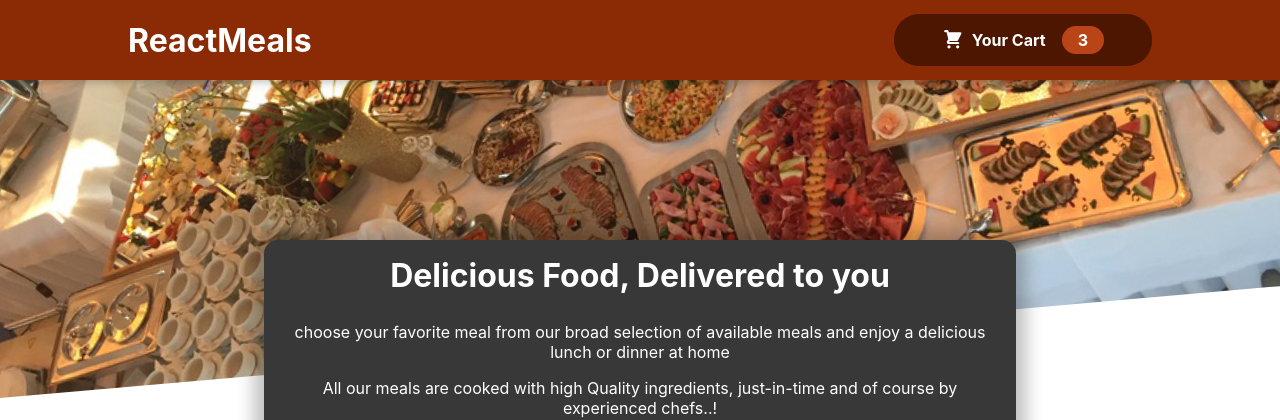
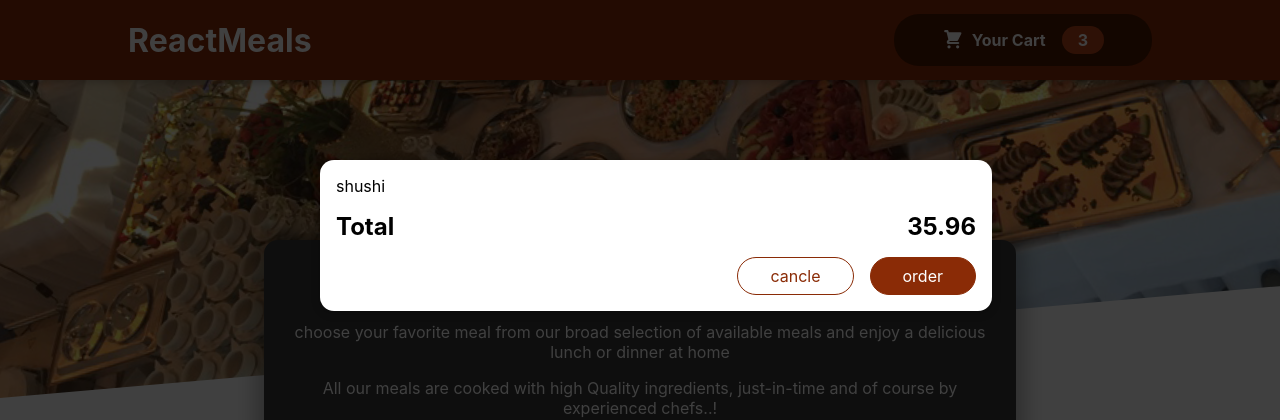
Before and after one commit to FerozShaik96/Restaurant_App, a React (Create React App) app: page / in a window 1280 px wide. Shown: the top 420 px of the page. Built offline with nearby package versions, Linux system fonts and the light colour scheme.

Commit message:
Rendering Cart using react-portal

```diff
--- a/public/index.html
+++ b/public/index.html
@@ -28,6 +28,7 @@
   </head>
   <body>
     <noscript>You need to enable JavaScript to run this app.</noscript>
+    <div id="Modal"></div>
     <div id="root"></div>
     <!--
       This HTML file is a template.
--- a/src/App.js
+++ b/src/App.js
@@ -1,10 +1,12 @@
 import React from "react";
+import Cart from "../src/components/Cart/Cart/Cart";
 import Header from "./components/Layout/Header";
 import Meals from "./components/Meals/Meals";
 
 function App() {
   return (
     <React.Fragment>
+      <Cart />
       <Header />
       <main>
         <Meals />
--- a/src/components/Cart/Cart/Cart.js
+++ b/src/components/Cart/Cart/Cart.js
@@ -1,4 +1,5 @@
 import React from "react";
+import Modal from "../../UI/Modal/Modal";
 import classes from "./Cart.module.css";
 const Cart = (props) => {
   const cartItems = (
@@ -12,12 +13,12 @@ const Cart = (props) => {
           amount: "35.5",
         },
       ].map((items) => (
-        <li>{items.name}</li>
+        <li key={items.id}>{items.name}</li>
       ))}
     </ul>
   );
   return (
-    <div>
+    <Modal>
       {cartItems}
       <div className={classes.total}>
         <span>Total</span>
@@ -27,7 +28,7 @@ const Cart = (props) => {
         <button className={classes["button--alt"]}>cancle</button>
         <button className={classes.button}>order</button>
       </div>
-    </div>
+    </Modal>
   );
 };
 export default Cart;
```
